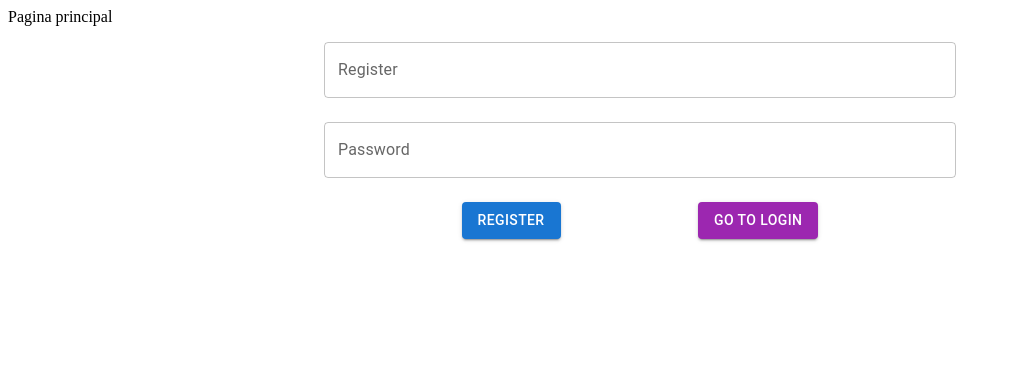
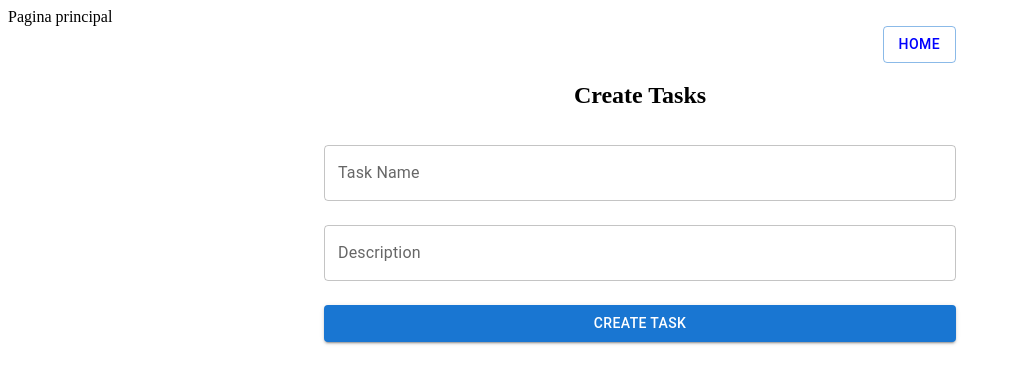
Before and after one commit to JaramilloL/crudFirebase, a React (Vite) app: page /createTasks in a window 1280 px wide. Before the commit this address led to /. Shown: the top 384 px of the page, without its empty margins (0-1012 px from the left). Built offline with nearby package versions, Linux system fonts and the light colour scheme; no server answers.

Commit message:
creacion del fotmulario para agregar datos y leer datos desde furebase y firestore

```diff
--- /dev/null
+++ b/src/components/tasks/Task.jsx
@@ -0,0 +1,36 @@
+import { collection, onSnapshot, orderBy, query, where } from "firebase/firestore";
+import { db } from "../../firebase/firebaseConfig";
+import { useContext, useEffect, useState } from "react";
+import TaskCard from "./TaskCard";
+import { CreateContext } from "../../context/CreteContext";
+
+const Task = () => {
+    const { user } = useContext(CreateContext);
+    //creamos un estado para almacenar las tareas
+    const [task, setTask] = useState([])
+    //vamos a leer datos desde firebase mediante una query
+    const q = query(collection(db, "taskCRUD"), where("idUser", "==", user.uid), orderBy("createdAt", "desc"));
+
+   useEffect(() => {
+    const unsubscribe = onSnapshot(q, (querySnapshot) => {
+        try {
+            const newTask = querySnapshot.docs.map((doc) => ({
+                id: doc.id,
+                ...doc.data()
+            }));
+            setTask(newTask);
+        } catch (error) {
+            console.log(error);
+        }
+    });
+    return ()=> unsubscribe();
+} , [q])
+
+  return (
+    <div>
+        <TaskCard task={task} />
+    </div>
+  )
+}
+
+export default Task
--- /dev/null
+++ b/src/components/tasks/TaskAll.jsx
@@ -0,0 +1,11 @@
+import Task from "./Task"
+
+const TaskAll = () => {
+  return (
+    <div>
+        <Task/>
+    </div>
+  )
+}
+
+export default TaskAll
--- /dev/null
+++ b/src/components/tasks/TaskCard.jsx
@@ -0,0 +1,43 @@
+import { Box, Button, Card, CardActions, CardContent, Divider, Typography } from '@mui/material'
+import PropTypes from 'prop-types'
+const TaskCard = ({ task } ) => {
+  return (
+    <Box display="flex" flexDirection={'column'} justifyContent="center" mt={2} width={"50%"} m="0 auto">
+         {
+            task.map((ts) => (
+                <Card key={ts.id} sx={{ minWidth: 275, boxShadow: 3, borderRadius: 2, mt: 2 }}>
+                    <CardContent>
+                        <Box mb={2} p={1}>
+                        <Typography variant="h6" component="div" textAlign="center">
+                            <strong>Task:</strong>
+                        </Typography>
+                            <Divider/>
+                        </Box>
+                        <Typography variant="body2" component="div">
+                            {ts.taskname}
+                        </Typography>
+                        <Box m={2} p={1}>
+                        <Typography variant="h6" component="div" textAlign="center">
+                            <strong>Description:</strong>
+                        </Typography>
+                            <Divider/>
+                        </Box>
+                        <Typography variant="body2" component="p">
+                            {ts.description}
+                        </Typography>
+                    </CardContent>
+                    <CardActions>
+                        <Button size="small" color="error">Eliminar</Button>
+                    </CardActions>
+                </Card>
+            ))
+         }
+    </Box>
+  )
+}
+
+export default TaskCard
+
+TaskCard.propTypes = {
+    task: PropTypes.array.isRequired
+}
--- /dev/null
+++ b/src/components/tasks/createTasks/CreateTasks.jsx
@@ -0,0 +1,117 @@
+import { Box, Button, TextField } from "@mui/material";
+import { addDoc, collection } from "firebase/firestore";
+import { useForm } from "react-hook-form";
+import { Link } from "react-router-dom";
+import { db } from "../../../firebase/firebaseConfig";
+import { useContext } from "react";
+import { CreateContext } from "../../../context/CreteContext";
+
+const CreateTasks = () => {
+    //traemos el contexto del usuario logeado
+    const { user } = useContext(CreateContext);
+
+  //vamos a crear un formulario para crear tareas
+  //vamos a usar useForm para manejar los datos del formulario
+  //usaremos dos input uno para el nombre de la tarea y otro para la descripcion
+  //y un boton para enviar los datos
+
+  const { handleSubmit, register, reset, formState: { errors }, getValues } = useForm();
+
+    //funcion que se ejecuta al enviar el formulario
+    const onSubmit = async (data) => {
+        try {
+            console.log(data);
+            reset();
+        } catch (error) {
+            console.log(error);
+        }
+        console.log(data);
+        reset();
+    };
+
+    //usaremos firebase para almacenar los datos de las tareas
+    const createTask = async () => {
+        const taskname = getValues("taskname");
+        const description = getValues("description");
+        const newTask = await addDoc(collection(db, "taskCRUD"), {
+            idUser: user.uid,
+            createdAt: new Date(),
+            taskname,
+            description
+        });
+        console.log(newTask);
+        console.log(newTask.id);
+    }
+
+  return (
+    <Box
+      component="form"
+      autoComplete="off"
+      display="flex"
+      flexDirection="column"
+      justifyContent="center"
+      alignItems="center"
+      width="50%"
+      m="0 auto"
+      onSubmit={handleSubmit(onSubmit)}
+    >
+    <Box display="flex" justifyContent="end" alignItems="center" width="100%">
+        <Button variant="outlined" color="primary">
+            <Link to="/home" style={{ textDecoration: "none", color: "blue" }}>
+                Home
+            </Link>
+        </Button>
+    </Box>
+      <h2>Create Tasks</h2>
+      <TextField
+        id="outlined-basic"
+        label="Task Name"
+        name="taskname"
+        variant="outlined"
+        margin="normal"
+        fullWidth
+        error={errors.taskname ? true : false}
+        helperText={errors.taskname ? errors.taskname.message : ""}
+        {
+            ...register("taskname", {
+                required: {
+                    value: true,
+                    message: "Task name is required"
+                }
+            })
+        }
+      />
+      <TextField
+        id="outlined-basic2"
+        label="Description"
+        name="description"
+        variant="outlined"
+        margin="normal"
+        fullWidth
+        error={ errors.description ? true : false }
+        helperText={ errors.description ? errors.description?.message : "" }
+        {
+            ...register("description", {
+                required: {
+                    value: true,
+                    message: "Description is required"
+                }
+            })
+        }
+      />
+      <Box
+        mt={2}
+        display="flex"
+        justifyContent="center"
+        alignItems="center"
+        width="100%"
+      >
+        <Button type="submit" variant="contained" color="primary" fullWidth onClick={createTask}>
+          Create Task
+        </Button>
+      </Box>
+    </Box>
+  );
+};
+
+export default CreateTasks;
--- /dev/null
+++ b/src/components/users/DrawerList.jsx
@@ -0,0 +1,91 @@
+import {
+  Avatar,
+  Box,
+  Button,
+  Drawer,
+  List,
+  ListItem,
+  ListItemAvatar,
+  ListItemButton,
+  ListItemText,
+} from "@mui/material";
+
+import { useContext, useState } from "react";
+import { CreateContext } from "../../context/CreteContext";
+
+const DrawerList = () => {
+  const { user, logout } = useContext(CreateContext);
+  const [open, setOpen] = useState(false);
+
+  const toggleDrawer = (newOpen) => () => {
+    setOpen(newOpen);
+  };
+
+  const DrawerL = (
+    <Box>
+      <Box
+        sx={{ width: "auto" }}
+        role="presentation"
+        onClick={toggleDrawer(false)}
+      >
+        <List>
+          {["uno"].map((text, index) => (
+            <Box key={index}>
+              <Box display={"flex"} justifyContent={"center"} m={1} mt={2}>
+                {user.photoURL ? (
+                  <ListItemAvatar>
+                    <Avatar alt="User" src={user.photoURL} />
+                  </ListItemAvatar>
+                ) : (
+                  <ListItemAvatar>
+                    <Avatar alt="User" src="/broken-image.jpg" />
+                  </ListItemAvatar>
+                )}
+              </Box>
+              <ListItem disablePadding>
+                <ListItemButton>
+                  <ListItemText primary={`Email: ${user.email}`} />
+                </ListItemButton>
+              </ListItem>
+              <ListItem disablePadding>
+                <ListItemButton>
+                  {user.displayName ? (
+                    <ListItemText primary={`Nombre: ${user.displayName}`} />
+                  ) : (
+                    <ListItemText primary={`Nombre: User`} />
+                  )}
+                </ListItemButton>
+              </ListItem>
+              <ListItem disablePadding>
+                <ListItemButton>
+                  <ListItemText primary={`UID: ${user.uid}`} />
+                </ListItemButton>
+              </ListItem>
+              <Box
+                display={"flex"}
+                justifyContent={"end"}
+                alignContent={"end"}
+                m={1}
+                mt={5}
+              >
+                <Button variant="contained" color="primary" onClick={logout}>
+                  Logout
+                </Button>
+              </Box>
+            </Box>
+          ))}
+        </List>
+      </Box>
+    </Box>
+  );
+  return (
+    <Box component={"nav"} display={"flex"} justifyContent={"end"} gap={2}>
+      <Button onClick={toggleDrawer(true)}>Perfil</Button>
+      <Drawer open={open} onClose={toggleDrawer(false)}>
+        {DrawerL}
+      </Drawer>
+    </Box>
+  );
+};
+
+export default DrawerList;
--- a/src/components/users/Home.jsx
+++ b/src/components/users/Home.jsx
@@ -1,18 +1,24 @@
-import { useContext } from "react"
-import { CreateContext } from "../../context/CreteContext"
-import { Navigate } from "react-router-dom";
+import { useContext } from "react";
+import { CreateContext } from "../../context/CreteContext";
+import { Link, Navigate } from "react-router-dom";
+import DrawerList from "./DrawerList";
+import TaskAll from "../tasks/TaskAll";
 import { Button } from "@mui/material";
 
 const Home = () => {
-    const { user, logout } = useContext(CreateContext);
-    console.log(user && user.email)
+  const { user } = useContext(CreateContext);
+  console.log(user && user.email);
 
-    if (!user) return <Navigate to='/'/>
+  if (!user) return <Navigate to="/" />;
   return (
     <div>
-        <Button variant="contained" color="primary" onClick={logout}>Logout</Button>
+      <DrawerList />
+      <Button variant="outlined" color="primary" >
+        <Link to="/createTasks" style={{ textDecoration: "none", color: "blue"}}>Crear Tarea</Link>
+      </Button>
+      <TaskAll />
     </div>
-  )
-}
+  );
+};
 
-export default Home
+export default Home;
--- a/src/firebase/firebaseConfig.js
+++ b/src/firebase/firebaseConfig.js
@@ -5,6 +5,7 @@ import { getAnalytics } from "firebase/analytics";
 // https://firebase.google.com/docs/web/setup#available-libraries
 //creamos el auth para poder usarlo en cualquier parte de la app
 import { getAuth } from "firebase/auth";
+import { getFirestore } from "firebase/firestore";
 
 // Your web app's Firebase configuration
 // For Firebase JS SDK v7.20.0 and later, measurementId is optional
@@ -23,3 +24,4 @@ const firebaseConfig = {
 const app = initializeApp(firebaseConfig);
 export const analytics = getAnalytics(app);
 export const auth = getAuth(app);
+export const db = getFirestore(app);
--- /dev/null
+++ b/src/pages/tasks/CreateTaskPage.jsx
@@ -0,0 +1,11 @@
+import CreateTasks from "../../components/tasks/createTasks/CreateTasks"
+
+const CreateTaskPage = () => {
+  return (
+    <div>
+        <CreateTasks/>
+    </div>
+  )
+}
+
+export default CreateTaskPage
--- a/src/routes/Router.jsx
+++ b/src/routes/Router.jsx
@@ -3,6 +3,7 @@ import Index from "../layout/Index";
 import LoginPage from "../pages/auth/LoginPage";
 import RegisterPage from "../pages/auth/RegisterPage";
 import HomePage from "../pages/users/HomePage";
+import CreateTaskPage from "../pages/tasks/CreateTaskPage";
 
 export const router = createBrowserRouter([
   {
@@ -22,6 +23,10 @@ export const router = createBrowserRouter([
         element: <HomePage />,
       },
       {
+        path: "/createTasks",
+        element: <CreateTaskPage />,
+      },
+      {
         path: "*",
         element: <Navigate to="/" />,
       }
```
